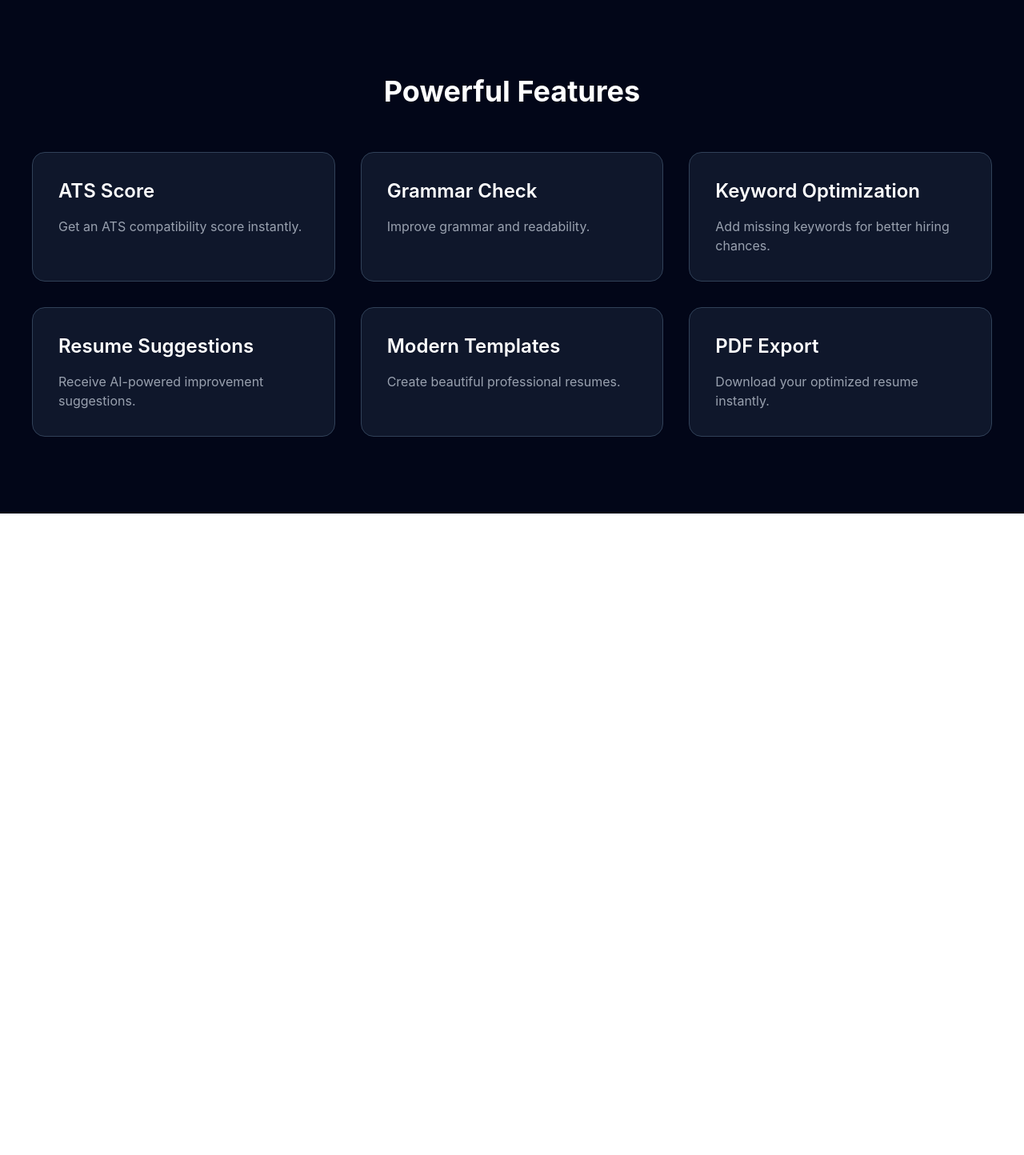
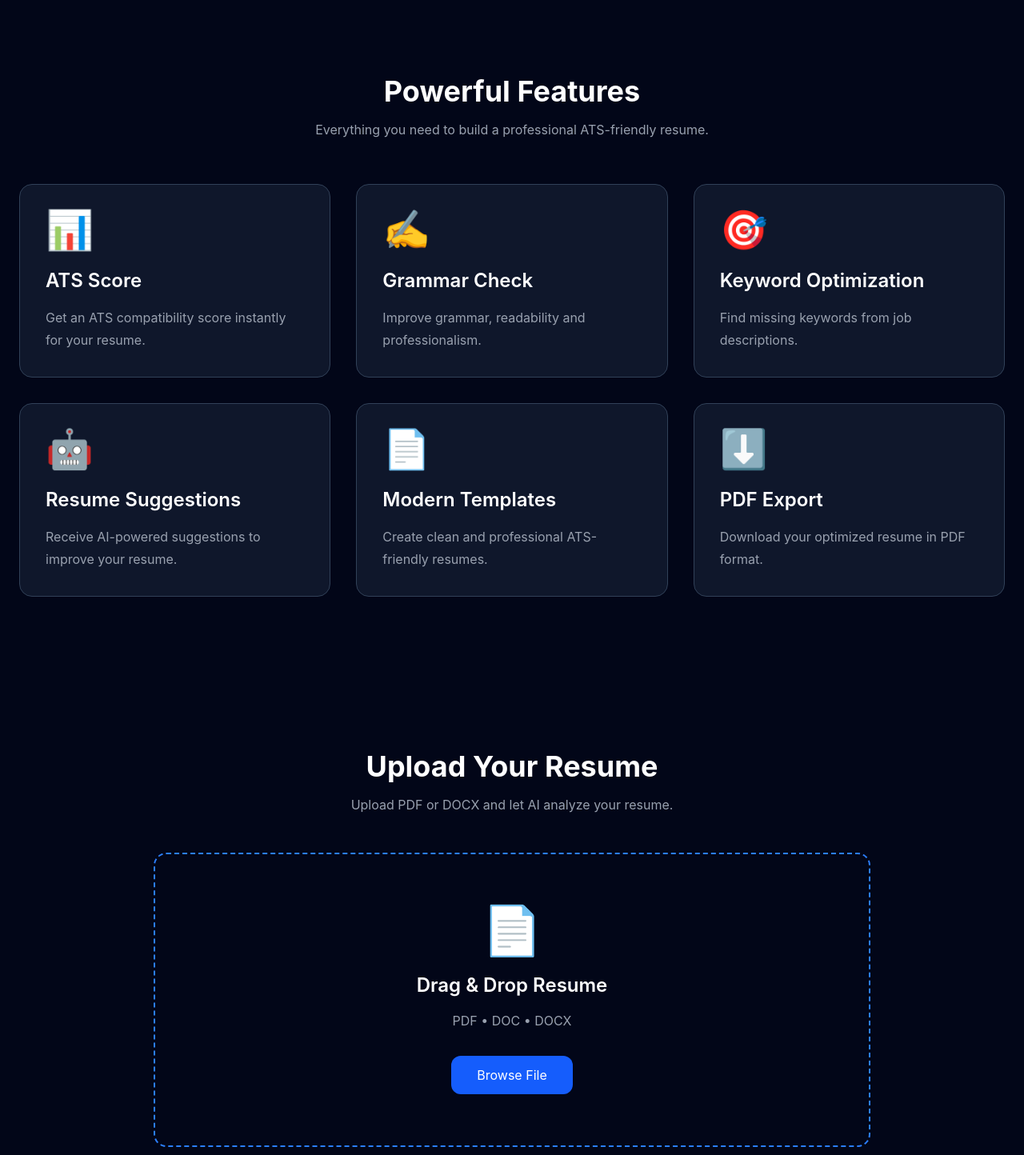
Before and after one commit to praveenyadav3791/ResumeIQ-AI, a React (Vite) app in the folder frontend/: page / in a window 1280 px wide. Shown: the part 426-1870 px from the top of the page at 80% size. Before the commit the page ends 1068 px from the top, so only its background shows below. Built offline with nearby package versions, Linux system fonts and the light colour scheme.

Commit message:
feat: add resume upload UI with file picker

```diff
--- a/frontend/src/App.tsx
+++ b/frontend/src/App.tsx
@@ -1,6 +1,7 @@
 import Navbar from "./components/Navbar";
 import Hero from "./components/Hero";
 import Features from "./components/Features";
+import UploadSection from "./components/UploadSection";
 
 function App() {
   return (
@@ -8,6 +9,7 @@ function App() {
       <Navbar />
       <Hero />
       <Features />
+      <UploadSection />
     </div>
   );
 }
--- a/frontend/src/components/Features.tsx
+++ b/frontend/src/components/Features.tsx
@@ -2,48 +2,60 @@ function Features() {
   const features = [
     {
       title: "ATS Score",
-      desc: "Get an ATS compatibility score instantly."
+      description: "Get an ATS compatibility score instantly for your resume.",
+      icon: "📊",
     },
     {
       title: "Grammar Check",
-      desc: "Improve grammar and readability."
+      description: "Improve grammar, readability and professionalism.",
+      icon: "✍️",
     },
     {
       title: "Keyword Optimization",
-      desc: "Add missing keywords for better hiring chances."
+      description: "Find missing keywords from job descriptions.",
+      icon: "🎯",
     },
     {
       title: "Resume Suggestions",
-      desc: "Receive AI-powered improvement suggestions."
+      description: "Receive AI-powered suggestions to improve your resume.",
+      icon: "🤖",
     },
     {
       title: "Modern Templates",
-      desc: "Create beautiful professional resumes."
+      description: "Create clean and professional ATS-friendly resumes.",
+      icon: "📄",
     },
     {
       title: "PDF Export",
-      desc: "Download your optimized resume instantly."
-    }
+      description: "Download your optimized resume in PDF format.",
+      icon: "⬇️",
+    },
   ];
 
   return (
-    <section className="py-24 px-10">
-      <h2 className="text-4xl font-bold text-center mb-14">
+    <section className="py-24 px-6">
+      <h2 className="text-4xl font-bold text-center mb-4">
         Powerful Features
       </h2>
 
-      <div className="grid md:grid-cols-3 gap-8">
-        {features.map((item) => (
+      <p className="text-center text-gray-400 mb-14">
+        Everything you need to build a professional ATS-friendly resume.
+      </p>
+
+      <div className="grid gap-8 md:grid-cols-2 lg:grid-cols-3 max-w-7xl mx-auto">
+        {features.map((feature) => (
           <div
-            key={item.title}
-            className="bg-slate-900 p-8 rounded-2xl border border-slate-700 hover:border-blue-500 transition"
+            key={feature.title}
+            className="bg-slate-900 border border-slate-700 rounded-2xl p-8 hover:border-blue-500 transition duration-300"
           >
+            <div className="text-5xl mb-6">{feature.icon}</div>
+
             <h3 className="text-2xl font-semibold mb-4">
-              {item.title}
+              {feature.title}
             </h3>
 
-            <p className="text-gray-400">
-              {item.desc}
+            <p className="text-gray-400 leading-7">
+              {feature.description}
             </p>
           </div>
         ))}
--- /dev/null
+++ b/frontend/src/components/UploadSection.tsx
@@ -0,0 +1,92 @@
+import { useRef, useState } from "react";
+
+function UploadSection() {
+  const inputRef = useRef<HTMLInputElement>(null);
+
+  const [fileName, setFileName] = useState("");
+
+  const handleBrowse = () => {
+    inputRef.current?.click();
+  };
+
+  const handleFileChange = (
+    event: React.ChangeEvent<HTMLInputElement>
+  ) => {
+    const file = event.target.files?.[0];
+
+    if (file) {
+      setFileName(file.name);
+    }
+  };
+
+  return (
+    <section className="py-24 px-6">
+
+      <h2 className="text-4xl font-bold text-center">
+        Upload Your Resume
+      </h2>
+
+      <p className="text-center text-gray-400 mt-4">
+        Upload PDF or DOCX and let AI analyze your resume.
+      </p>
+
+      <div className="max-w-4xl mx-auto mt-12">
+
+        <div className="border-2 border-dashed border-blue-500 rounded-2xl p-16 text-center">
+
+          <div className="text-6xl">
+            📄
+          </div>
+
+          <h3 className="text-2xl mt-6 font-semibold">
+            Drag & Drop Resume
+          </h3>
+
+          <p className="mt-4 text-gray-400">
+            PDF • DOC • DOCX
+          </p>
+
+          <button
+            onClick={handleBrowse}
+            className="mt-8 bg-blue-600 hover:bg-blue-700 px-8 py-3 rounded-xl transition"
+          >
+            Browse File
+          </button>
+
+          <input
+            type="file"
+            ref={inputRef}
+            className="hidden"
+            accept=".pdf,.doc,.docx"
+            onChange={handleFileChange}
+          />
+
+          {fileName && (
+            <div className="mt-8">
+
+              <p className="text-green-400">
+                Selected File
+              </p>
+
+              <h3 className="mt-2 text-xl">
+                {fileName}
+              </h3>
+
+              <button
+                className="mt-6 bg-green-600 hover:bg-green-700 px-8 py-3 rounded-xl"
+              >
+                Analyze Resume
+              </button>
+
+            </div>
+          )}
+
+        </div>
+
+      </div>
+
+    </section>
+  );
+}
+
+export default UploadSection;
```
